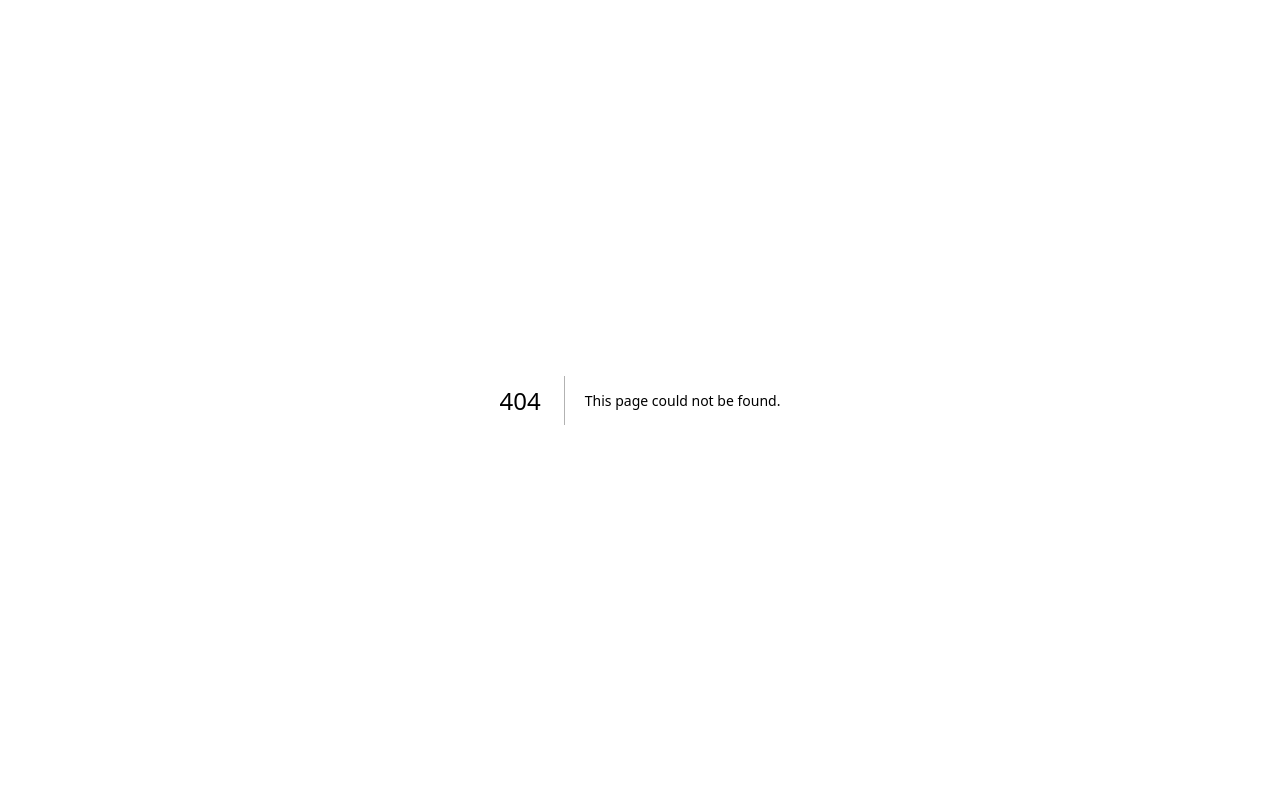
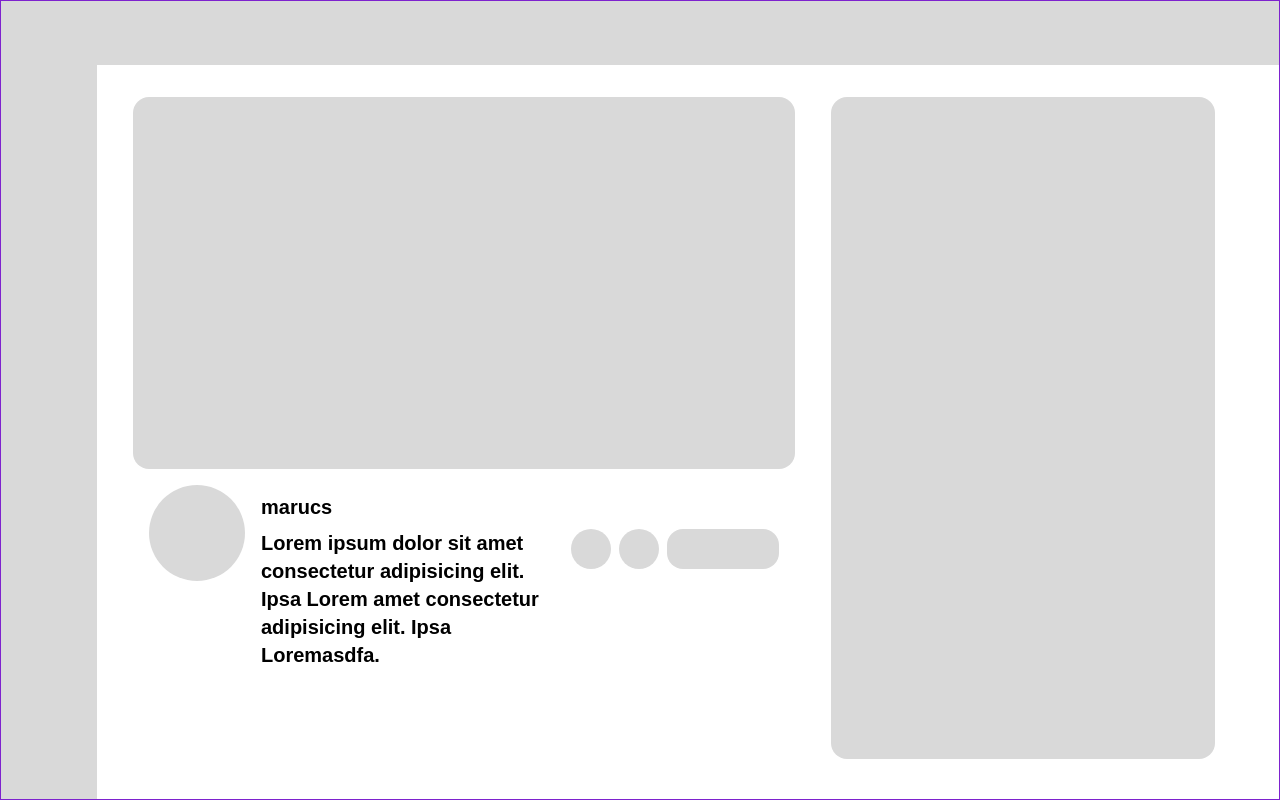
Before and after one commit to amg-projects/leap-app, a Next.js app: page /live in a window 1280 px wide. Before the commit this address had no page. Built offline with nearby package versions, Linux system fonts and the light colour scheme.

Commit message:
feature: live page gray layout

```diff
--- a/src/app/SideBar.tsx
+++ b/src/app/SideBar.tsx
@@ -1,8 +1,13 @@
 const profiles: string[] = []
 
-export function SideBar() {
+export function SideBar({ expanded }: { expanded: boolean }) {
+  const sideBarWidthCollapsed = 'min-w-24'
+  const sideBarWidthExpanded = 'min-w-56'
+
+  const sideBarWidth = expanded ? sideBarWidthExpanded : sideBarWidthCollapsed
+
   return (
-    <div className="min-w-56 bg-[#d9d9d9]">
+    <div className={`bg-[#d9d9d9] ${sideBarWidth} `}>
       {profiles.map((profile, idx) => (
         <div key={idx} className="text-black">
           {profile}
--- /dev/null
+++ b/src/app/VideoPreview.tsx
@@ -0,0 +1,5 @@
+export function VideoPreview({ className }: { className?: string }) {
+  return (
+    <div className={`aspect-video rounded-2xl bg-[#d9d9d9] ${className}`}></div>
+  )
+}
--- a/src/app/juninho/page.tsx
+++ /dev/null
@@ -1,11 +0,0 @@
-import { NavBar } from '../NavBar'
-import { SideBar } from '../SideBar'
-
-export default function PaginaDoJuninho() {
-  return (
-    <>
-      <NavBar />
-      <SideBar />
-    </>
-  )
-}
--- /dev/null
+++ b/src/app/live/page.tsx
@@ -0,0 +1,87 @@
+import { NavBar } from '../NavBar'
+import { SideBar } from '../SideBar'
+import { VideoPreview } from '../VideoPreview'
+
+export default function Page() {
+  return (
+    <div className="flex min-h-screen flex-col border border-purple-700">
+      <NavBar />
+      <div className="flex flex-1 flex-row">
+        <SideBar expanded={false} />
+        <LivePageContent />
+      </div>
+    </div>
+  )
+}
+
+function LivePageContent() {
+  return (
+    <div className="flex flex-1 gap-9 bg-white pl-9 pr-16 pt-8">
+      <LeftSide />
+      <RightSide />
+    </div>
+  )
+}
+
+function LeftSide() {
+  return (
+    <div className="flex flex-1 flex-col">
+      <VideoPreview className="" />
+      <LiveDetails />
+    </div>
+  )
+}
+
+function LiveDetails() {
+  return (
+    <div className="flex">
+      <ChannelImage />
+      <LiveDetailsText />
+    </div>
+  )
+}
+
+function ChannelImage() {
+  return (
+    <div className="p-4">
+      <div className="size-24 rounded-full bg-[#d9d9d9]"></div>
+    </div>
+  )
+}
+
+function LiveDetailsText() {
+  return (
+    <div className="flex w-full flex-col gap-2 pt-6 text-black">
+      <div className="text-xl font-bold">marucs</div>
+      <div className="flex justify-between gap-2 pr-4">
+        <DescriptionSection />
+        <ButtonsSection />
+      </div>
+    </div>
+  )
+}
+
+function DescriptionSection() {
+  return (
+    <div className="flex items-center">
+      <div className="text-xl font-bold">
+        Lorem ipsum dolor sit amet consectetur adipisicing elit. Ipsa Lorem amet
+        consectetur adipisicing elit. Ipsa Loremasdfa.
+      </div>
+    </div>
+  )
+}
+
+function ButtonsSection() {
+  return (
+    <div className="flex gap-2 ">
+      <div className="size-10 rounded-full bg-[#d9d9d9] p-1 text-center text-white"></div>
+      <div className="size-10 rounded-full bg-[#d9d9d9] p-1 text-center text-white"></div>
+      <div className="h-10 w-28 rounded-2xl bg-[#d9d9d9] p-1 px-2 text-center text-white"></div>
+    </div>
+  )
+}
+
+function RightSide() {
+  return <div className="mb-10 max-w-96 flex-1 rounded-2xl bg-[#d9d9d9]"></div>
+}
--- a/src/app/page.tsx
+++ b/src/app/page.tsx
@@ -1,5 +1,6 @@
 import { NavBar } from './NavBar'
 import { SideBar } from './SideBar'
+import { VideoPreview } from './VideoPreview'
 
 // TODO: Próximos passos
 // NavBar Sticky
@@ -11,7 +12,7 @@ export default function Home() {
     <div className="flex min-h-screen flex-col border border-purple-700">
       <NavBar />
       <div className="flex flex-1 flex-row">
-        <SideBar />
+        <SideBar expanded={true} />
         <Recomendations />
       </div>
     </div>
@@ -40,7 +41,7 @@ function AfilliateRecomendations() {
       </div>
       <div className="flex flex-1 items-center">
         <div className="h-fit flex-1">
-          <GreyVideoPreview />
+          <VideoPreview />
         </div>
       </div>
       <div className="flex-1">
@@ -53,16 +54,12 @@ function AfilliateRecomendations() {
 function FourVideosGrid() {
   return (
     <div className="grid flex-1 grid-flow-col grid-rows-2 flex-col gap-4 p-4">
-      <GreyVideoPreview />
-      <GreyVideoPreview />
-      <GreyVideoPreview />
-      <GreyVideoPreview />
+      <VideoPreview />
+      <VideoPreview />
+      <VideoPreview />
+      <VideoPreview />
     </div>
   )
-}
-
-function GreyVideoPreview() {
-  return <div className="aspect-video flex-1 rounded-2xl bg-[#d9d9d9]"></div>
 }
 
 function CategoryRecomendations({ category }: { category: string }) {
@@ -73,7 +70,7 @@ function CategoryRecomendations({ category }: { category: string }) {
   // eslint-disable-next-line prefer-spread
   const videos = Array.apply(null, Array(VIDEO_COUNT)).map((_, idx) => (
     <div className="p-4" key={idx}>
-      <GreyVideoPreview />
+      <VideoPreview />
     </div>
   ))
 
```
